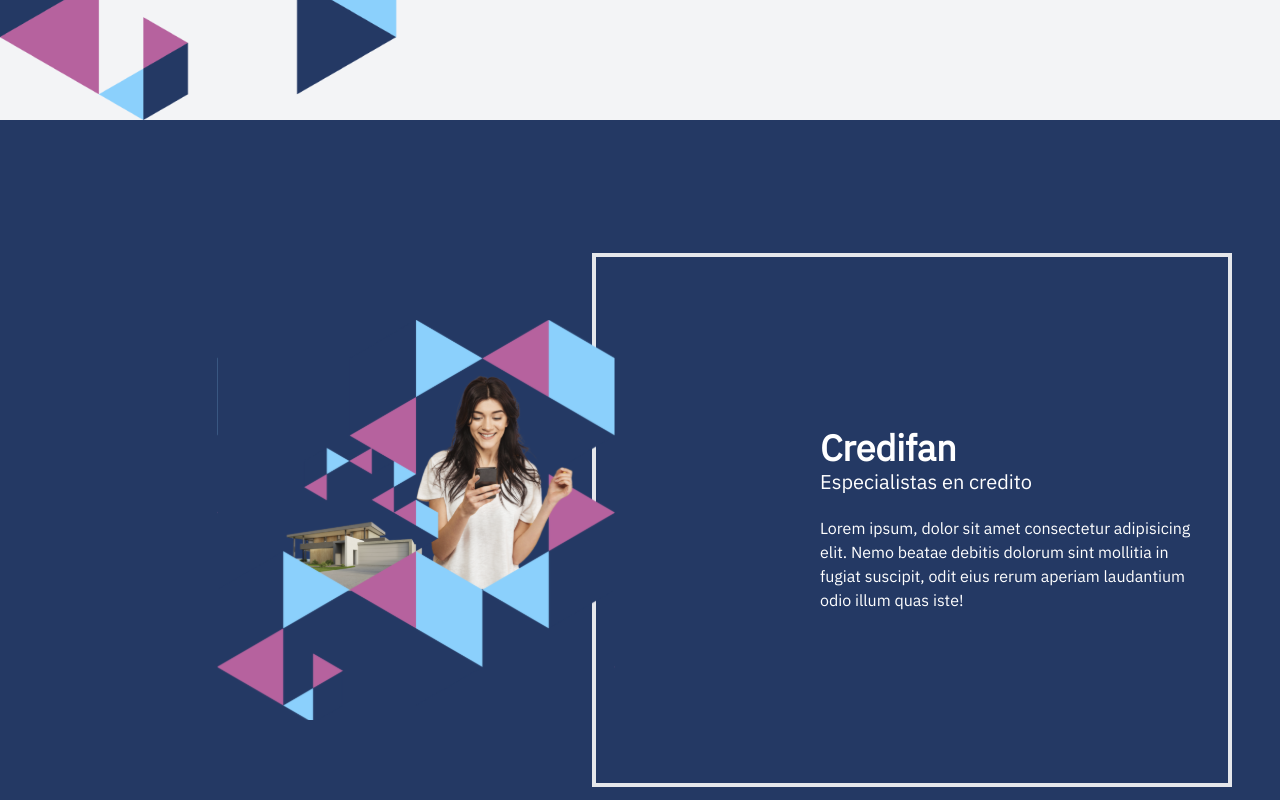
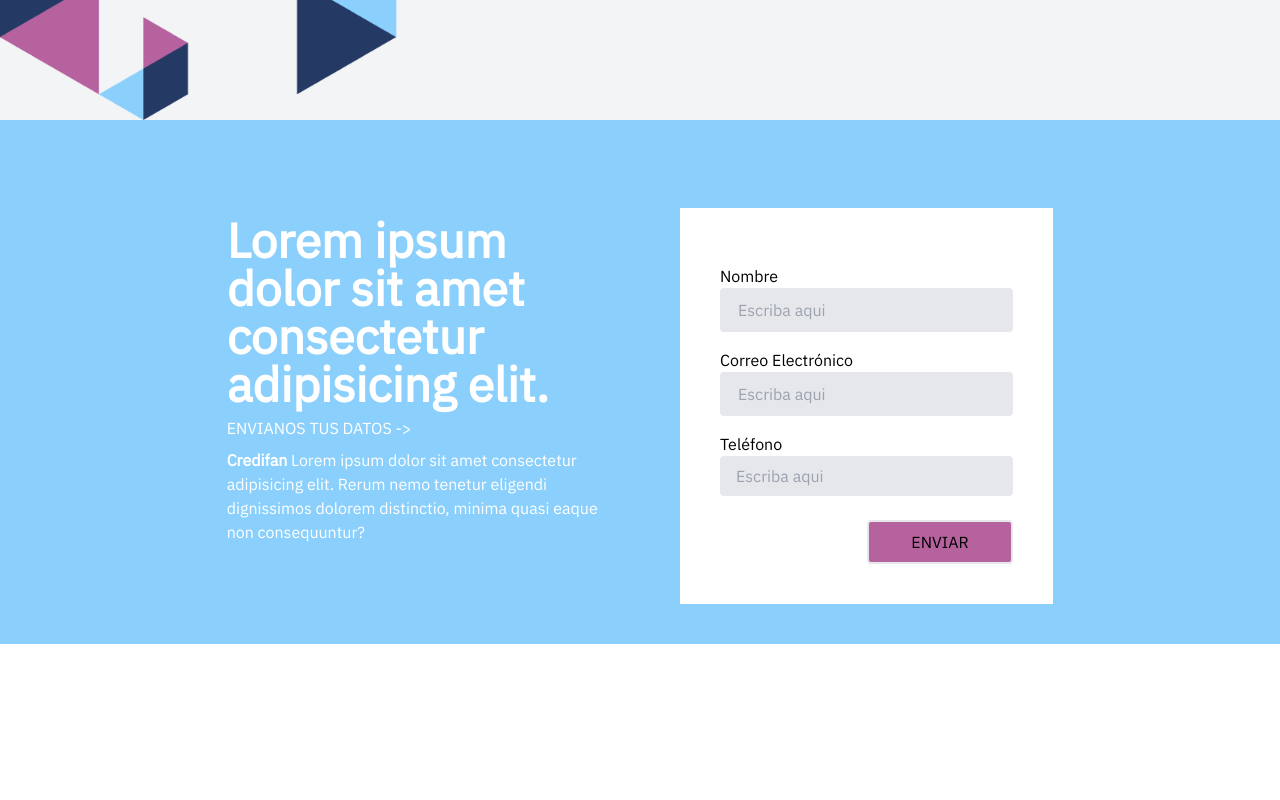
Before and after one commit to DonytXz/credifan, a React (Create React App) app: page / in a window 1280 px wide. Shown: the part 700-1500 px from the top of the page. After the commit the page ends 1344 px from the top, so only its background shows below. Built offline with nearby package versions, Linux system fonts and the light colour scheme.

Commit message:
[REMOVED] about secction

```diff
--- a/src/components/Landing/About.jsx
+++ b/src/components/Landing/About.jsx
@@ -4,34 +4,7 @@
 const About = () => {
   return (
     <>
-      <div
-        id="about"
-        class="w-full 2xl:w-10/12   lg:h-screen mx-auto flex flex-col lg:flex-row"
-      >
-        <div class="lg:h-1/2 w-full lg:w-1/2 lg:my-auto relative z-40">
-          <img
-            class="my-auto relative lg:-right-24   h-full w-full"
-            width="500"
-            src={Hero}
-            alt=""
-          />
-        </div>
-        <div class="container z-0  lg:relative  lg:-left-12 xl:-left-18 2xl:-left-24  lg:h-2/3  w-full lg:w-1/2 lg:my-auto border-4 border-aqua py-5 lg:py-28 px-5 lg:pl-56 max-w-5xl inline-block ">
-          <div class="w-full h-full flex flex-col lg:justify-center lg:content-center  lg:my-auto">
-            <h1 class="font-semibold  text-white text-4xl align-middle txt-aqua">
-              Credifan
-            </h1>
-            <span class="text-white text-xl align-middle txt-aqua">
-              Especialistas en credito
-            </span>
-            <p class="text-white font-normal text-base mt-0 lg:mt-5 align-middle txt-aqua">
-              Lorem ipsum, dolor sit amet consectetur adipisicing elit. Nemo
-              beatae debitis dolorum sint mollitia in fugiat suscipit, odit eius
-              rerum aperiam laudantium odio illum quas iste!
-            </p>
-          </div>
-        </div>
-      </div>
+
     </>
   );
 };
```
